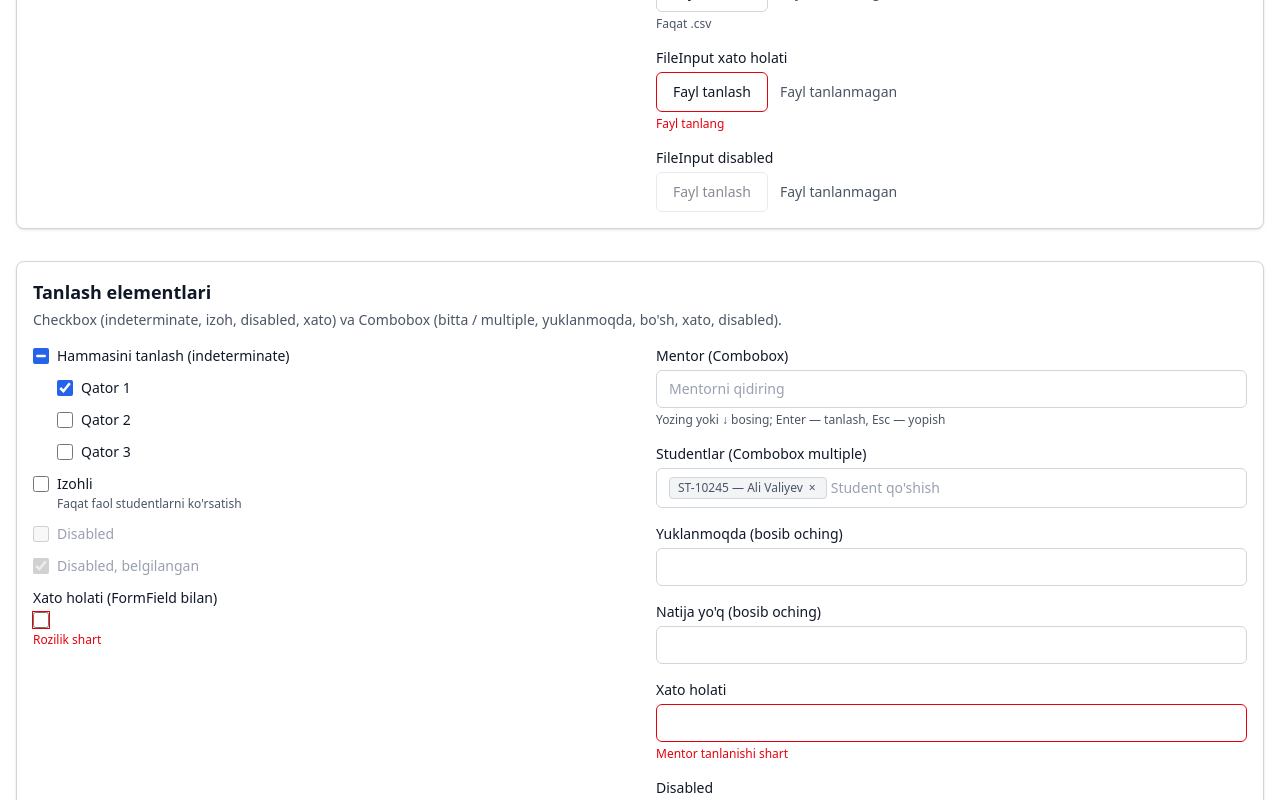
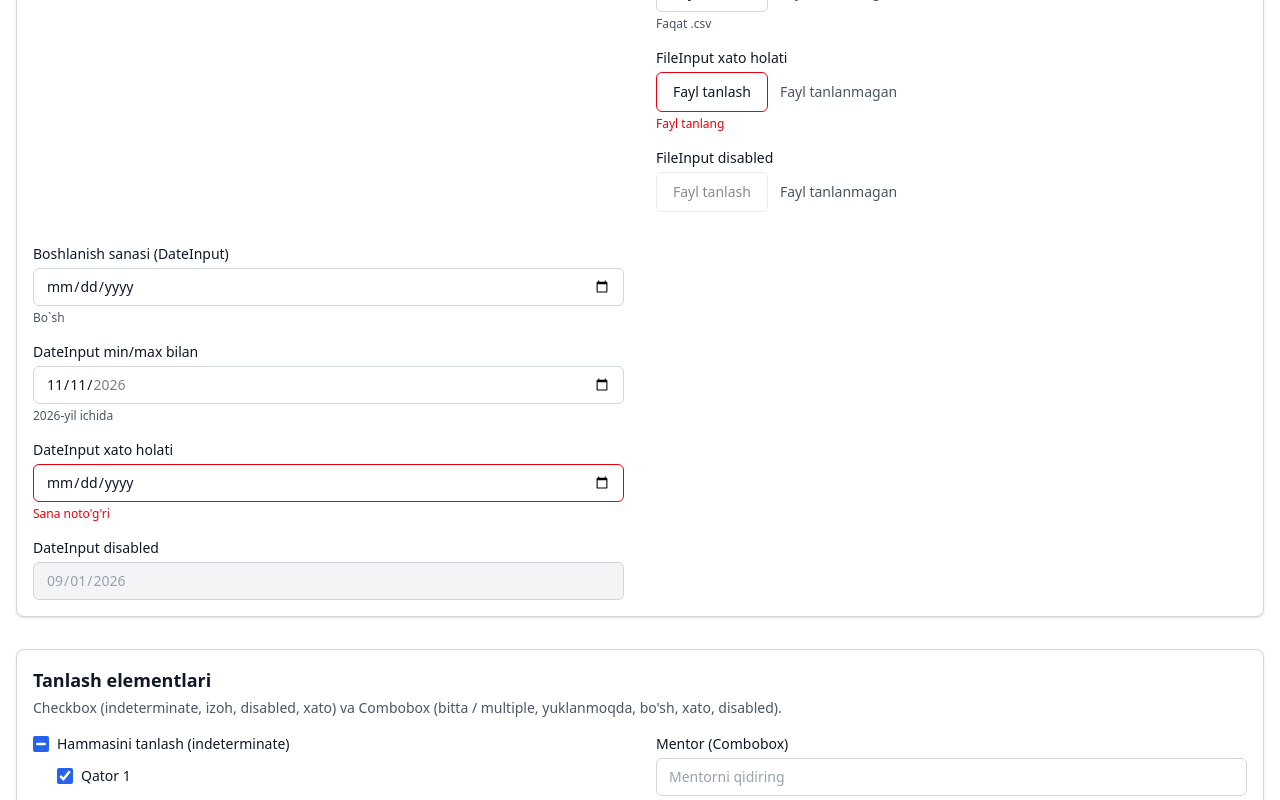
Before and after one commit to EshpolatovM/ICO-IT-Academy, a Next.js app in the folder apps/web/: page /design-preview in a window 1280 px wide. Shown: the part 4010-4810 px from the top of the page. Built offline with nearby package versions, Linux system fonts and the light colour scheme.

Commit message:
feat(ui): 2.4c DateInput komponenti
Co-Authored-By: Claude Opus 5.5 <noreply@anthropic.com>

```diff
--- a/apps/web/src/app/design-preview/_components/FieldsExtraSection.tsx
+++ b/apps/web/src/app/design-preview/_components/FieldsExtraSection.tsx
@@ -2,7 +2,15 @@
 
 import { useState } from 'react';
 
-import { FileInput, FormField, SearchInput, Select, Stack, Textarea } from '@/components/ui';
+import {
+  DateInput,
+  FileInput,
+  FormField,
+  SearchInput,
+  Select,
+  Stack,
+  Textarea,
+} from '@/components/ui';
 
 import { PreviewSection } from './PreviewSection';
 
@@ -58,17 +66,47 @@ function TextareaAndFile() {
   );
 }
 
-/** Qo'shimcha forma elementlari: SearchInput, Select, Textarea, FileInput. */
+function DateFields() {
+  const [startsAt, setStartsAt] = useState('');
+  const [filled, setFilled] = useState('2026-11-11');
+  return (
+    <Stack gap="4">
+      <FormField label="Boshlanish sanasi (DateInput)" hint={startsAt === '' ? 'Bo`sh' : startsAt}>
+        {(control) => <DateInput value={startsAt} onChange={setStartsAt} {...control} />}
+      </FormField>
+      <FormField label="DateInput min/max bilan" hint="2026-yil ichida">
+        {(control) => (
+          <DateInput
+            value={filled}
+            onChange={setFilled}
+            min="2026-01-01"
+            max="2026-12-31"
+            {...control}
+          />
+        )}
+      </FormField>
+      <FormField label="DateInput xato holati" error="Sana noto'g'ri">
+        {(control) => <DateInput value="" onChange={setStartsAt} {...control} />}
+      </FormField>
+      <FormField label="DateInput disabled">
+        {(control) => <DateInput value="2026-09-01" onChange={setStartsAt} disabled {...control} />}
+      </FormField>
+    </Stack>
+  );
+}
+
+/** Qo'shimcha forma elementlari: SearchInput, Select, Textarea, FileInput, DateInput. */
 export function FieldsExtraSection() {
   return (
     <PreviewSection
       id="fields-extra"
       title="Qo'shimcha forma elementlari"
-      description="SearchInput, Select, Textarea, FileInput — oddiy, focus (Tab), disabled va xato holatlari."
+      description="SearchInput, Select, Textarea, FileInput, DateInput — oddiy, focus (Tab), disabled va xato holatlari."
     >
       <div className="grid grid-cols-1 gap-8 md:grid-cols-2">
         <SelectAndSearch />
         <TextareaAndFile />
+        <DateFields />
       </div>
     </PreviewSection>
   );
--- /dev/null
+++ b/apps/web/src/components/ui/DateInput.tsx
@@ -0,0 +1,46 @@
+import { cn } from '@/lib/cn';
+
+import { fieldBase, fieldInvalid, focusRing } from './classes';
+
+import type { ChangeEvent, InputHTMLAttributes, Ref } from 'react';
+
+export interface DateInputProps extends Omit<
+  InputHTMLAttributes<HTMLInputElement>,
+  'type' | 'value' | 'defaultValue' | 'onChange' | 'min' | 'max'
+> {
+  /** Tanlangan sana `YYYY-MM-DD` formatida; bo'sh qiymat — `''`. */
+  value: string;
+  /** Yangi qiymat (`YYYY-MM-DD` yoki tozalanganda `''`). */
+  onChange: (value: string) => void;
+  /** Eng erta ruxsat etilgan sana (`YYYY-MM-DD`). */
+  min?: string;
+  /** Eng kech ruxsat etilgan sana (`YYYY-MM-DD`). */
+  max?: string;
+  /** Xato holati: qizil chegara va `aria-invalid`. */
+  invalid?: boolean;
+  ref?: Ref<HTMLInputElement>;
+}
+
+/** Sana tanlash maydoni (tabiiy `<input type="date">`), Input bilan bir xil ko'rinishda. */
+export function DateInput({
+  value,
+  onChange,
+  invalid = false,
+  className,
+  ...rest
+}: DateInputProps) {
+  const handleChange = (event: ChangeEvent<HTMLInputElement>) => {
+    onChange(event.target.value);
+  };
+
+  return (
+    <input
+      type="date"
+      value={value}
+      onChange={handleChange}
+      aria-invalid={invalid || undefined}
+      className={cn(fieldBase, focusRing, invalid && fieldInvalid, className)}
+      {...rest}
+    />
+  );
+}
--- a/apps/web/src/components/ui/index.ts
+++ b/apps/web/src/components/ui/index.ts
@@ -20,6 +20,8 @@ export { ConfirmDialog } from './ConfirmDialog';
 export type { ConfirmDialogProps, ConfirmDialogVariant } from './ConfirmDialog';
 export { Container } from './Container';
 export type { ContainerProps, ContainerSize } from './Container';
+export { DateInput } from './DateInput';
+export type { DateInputProps } from './DateInput';
 export { DescriptionList } from './DescriptionList';
 export type { DescriptionItem, DescriptionListProps } from './DescriptionList';
 export {
```
Also changed, not shown: 1 other file (tests, documents, lock files or other folders).
